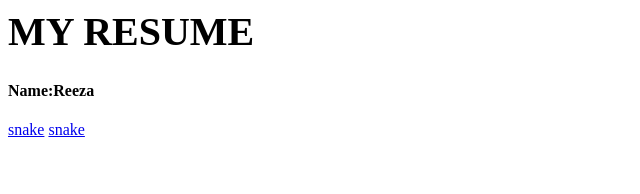
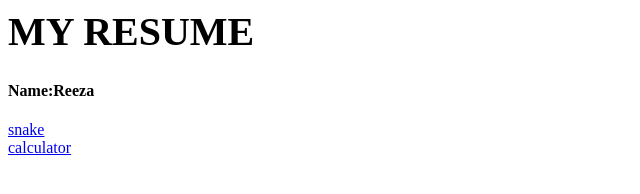
Before and after one commit to reeza12/reeza, a plain HTML site: page index.html in a window 1280 px wide. Shown: the whole page, without its empty margins (0-640 px from the left). Drawn offline with Linux system fonts and the light colour scheme.

Commit message:
Update index.html

```diff
--- a/index.html
+++ b/index.html
@@ -15,7 +15,7 @@
 	<body>
 		<h1>MY RESUME</h1>
 		<h4>Name:Reeza</h4>
-		<a href="snake.html">snake</a>
-		<a href="calculator.html">snake</a>
+		<a href="snake.html">snake</a><br>
+		<a href="calculator.html">calculator</a>
 	</body>
 </html>
```
